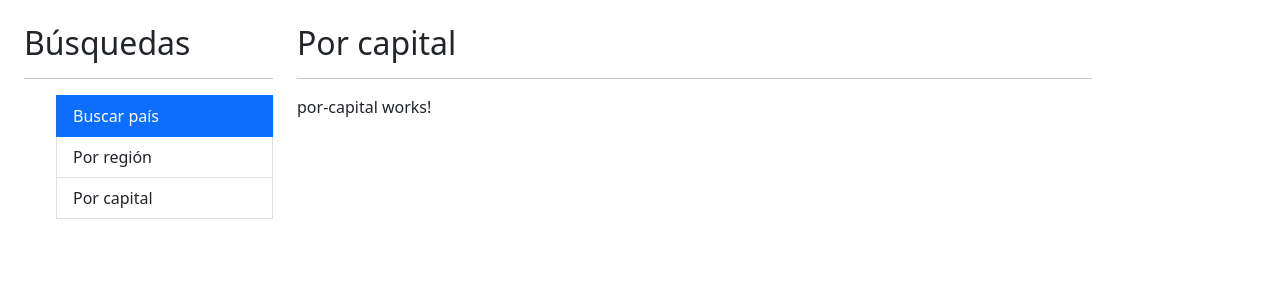
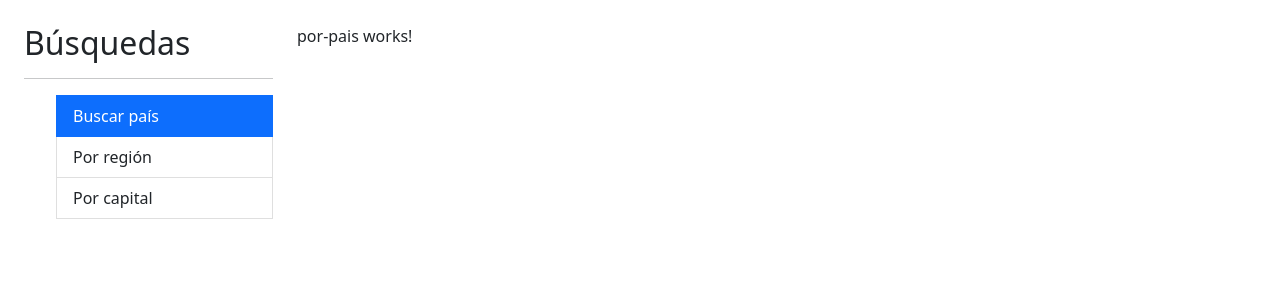
Before and after one commit to IsidroSE/paisesApp, an Angular app: page / in a window 1280 px wide. Shown: the top 300 px of the page. Built offline with nearby package versions, Linux system fonts and the light colour scheme.

Commit message:
add routing

```diff
--- a/src/app/app.component.html
+++ b/src/app/app.component.html
@@ -11,9 +11,7 @@
   </div>
 
   <div class="col">
-    <h2>Por capital</h2>
-    <hr>
-    <app-por-capital></app-por-capital>
+    <router-outlet></router-outlet>
   </div>
 
 </div>
--- a/src/app/app.module.ts
+++ b/src/app/app.module.ts
@@ -5,12 +5,15 @@
 import { PaisModule } from './pais/pais.module';
 import { SharedModule } from './shared/shared.module';
 
+import { AppRoutingModule } from './app-routing.module';
+
 @NgModule({
   declarations: [
     AppComponent
   ],
   imports: [
     BrowserModule,
+    AppRoutingModule,
     PaisModule,
     SharedModule
   ],
```
Also changed, not shown: src/app/app-routing.module.ts (added, +43 -0 lines).
